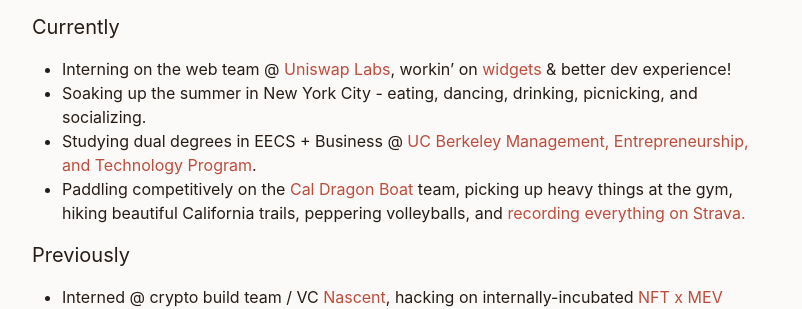
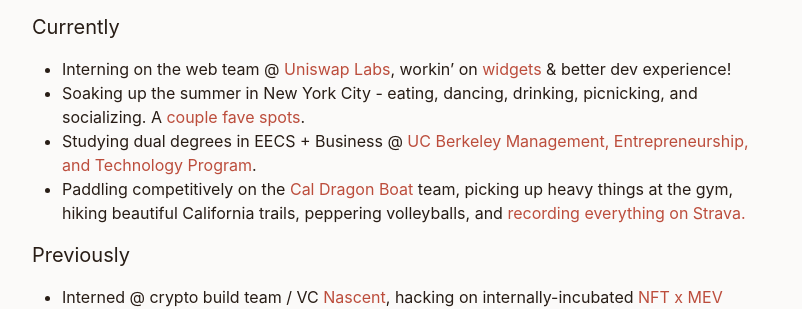
Before and after one commit to kristiehuang/kristiehuang.github.io, a Jekyll site: the page built from index.markdown, in a window 1280 px wide. Shown: the part 470-779 px from the top of the page, without its empty margins (238-1040 px from the left). Built offline with Jekyll 4.4.1, drawn with Linux system fonts in a browser that asks for light colours.

Commit message:
fav spots

```diff
--- a/index.markdown
+++ b/index.markdown
@@ -17,7 +17,7 @@
 ### Currently
 
 - Interning on the web team @ [Uniswap Labs](https://uniswap.org/), workin' on [widgets](https://docs.uniswap.org/sdk/widgets/swap-widget) & better dev experience!
-- Soaking up the summer in New York City - eating, dancing, drinking, picnicking, and socializing.
+- Soaking up the summer in New York City - eating, dancing, drinking, picnicking, and socializing. A [couple](https://www.barmoga.com/) [fave](https://sallycanwait.com/) [spots](https://eviltwin.nyc/).
 - Studying dual degrees in EECS + Business @ [UC Berkeley Management, Entrepreneurship, and Technology Program](http://met.berkeley.edu/).
 - Paddling competitively on the [Cal Dragon Boat](https://caldragonboat.berkeley.edu/) team, picking up heavy things at the gym, hiking beautiful California trails, peppering volleyballs, and [recording everything on Strava.](https://www.strava.com/athletes/19298552)
 
```
